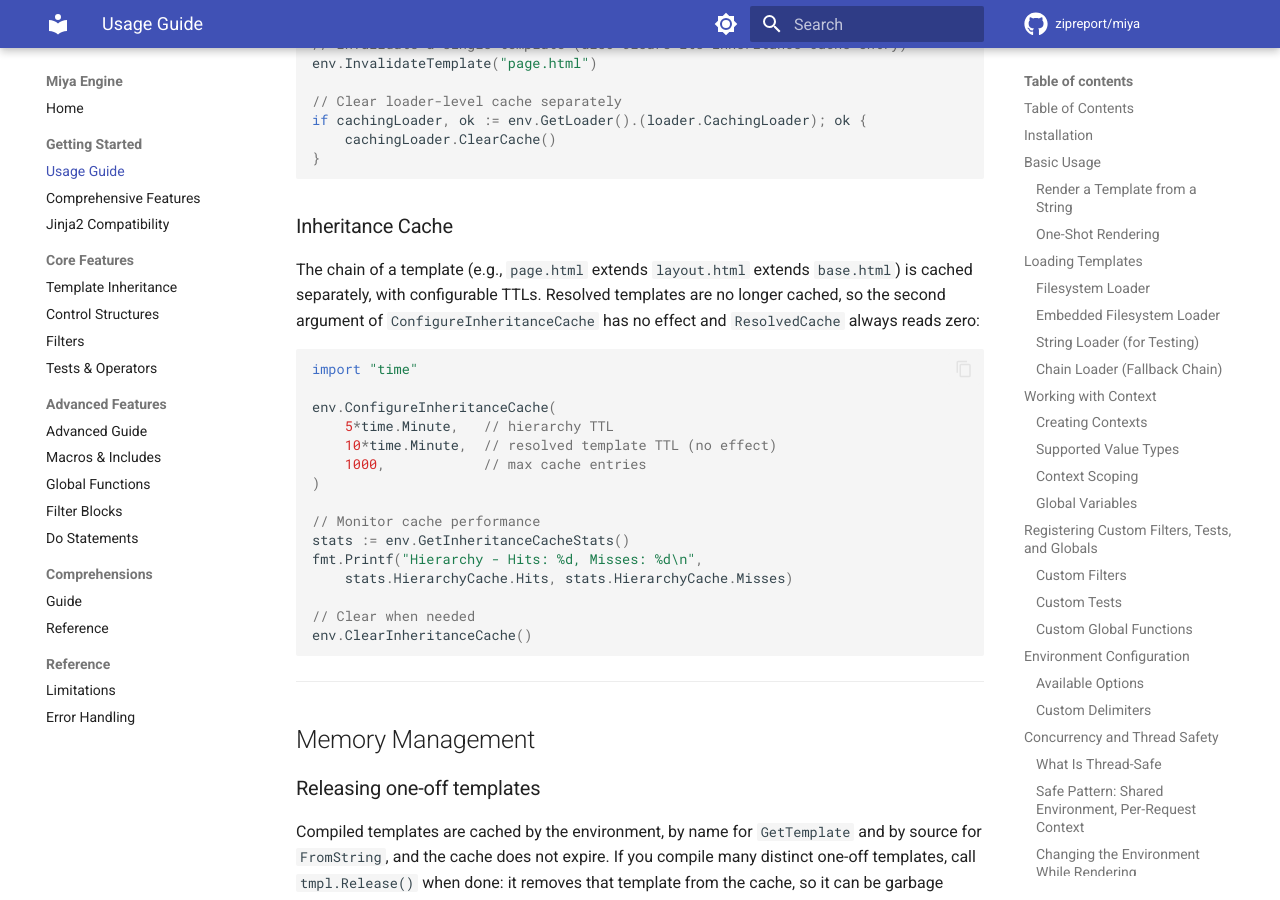
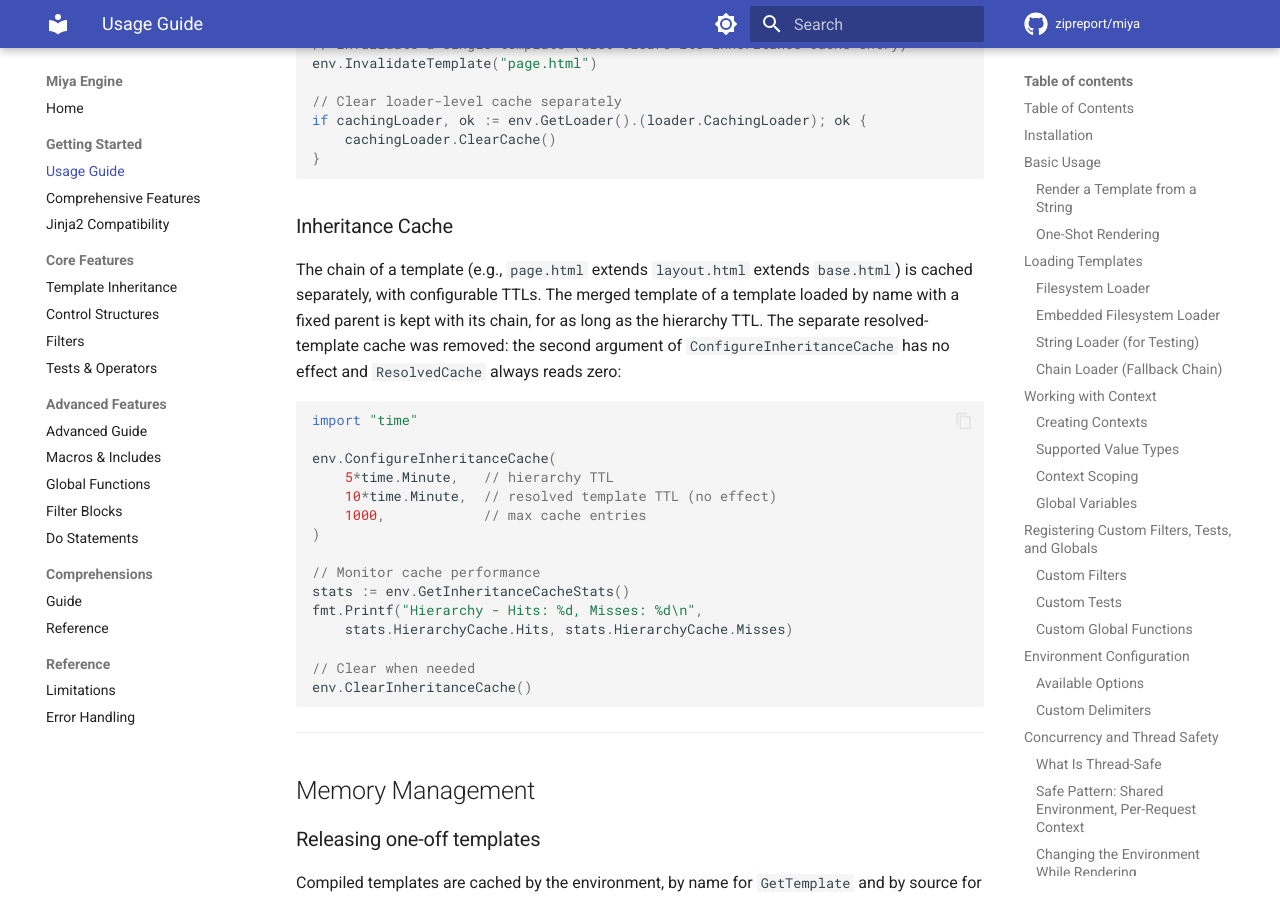
Before and after one commit to zipreport/miya, an MkDocs documentation site: the page built from docs/USAGE_GUIDE.md, in a window 1280 px wide and 900 px high, scrolled down 13491 px. Built offline with MkDocs 1.6.1 and Material for MkDocs 9.7.7, drawn with Linux system fonts in a browser that asks for light colours; comment, search, counter and statistics services are not loaded.

Commit message:
docs: say which extending templates reuse their merged template
Co-Authored-By: Claude Sonnet 5.5 <noreply@anthropic.com>

````diff
--- a/docs/USAGE_GUIDE.md
+++ b/docs/USAGE_GUIDE.md
@@ -636,7 +636,7 @@ if cachingLoader, ok := env.GetLoader().(loader.CachingLoader); ok {
 
 ### Inheritance Cache
 
-The chain of a template (e.g., `page.html` extends `layout.html` extends `base.html`) is cached separately, with configurable TTLs. Resolved templates are no longer cached, so the second argument of `ConfigureInheritanceCache` has no effect and `ResolvedCache` always reads zero:
+The chain of a template (e.g., `page.html` extends `layout.html` extends `base.html`) is cached separately, with configurable TTLs. The merged template of a template loaded by name with a fixed parent is kept with its chain, for as long as the hierarchy TTL. The separate resolved-template cache was removed: the second argument of `ConfigureInheritanceCache` has no effect and `ResolvedCache` always reads zero:
 
 ```go
 import "time"
````
Also changed, not shown: CHANGELOG.md (+1 -1 lines), 1 other file.
